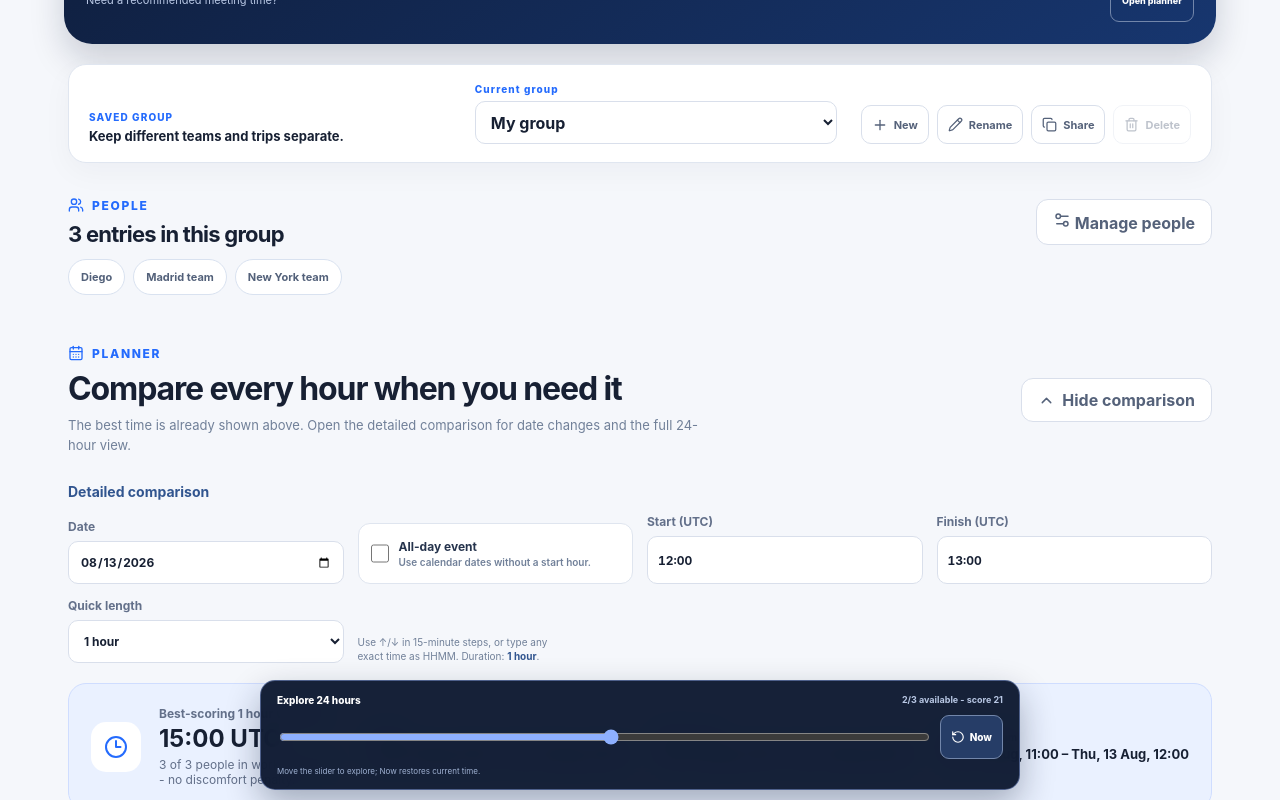
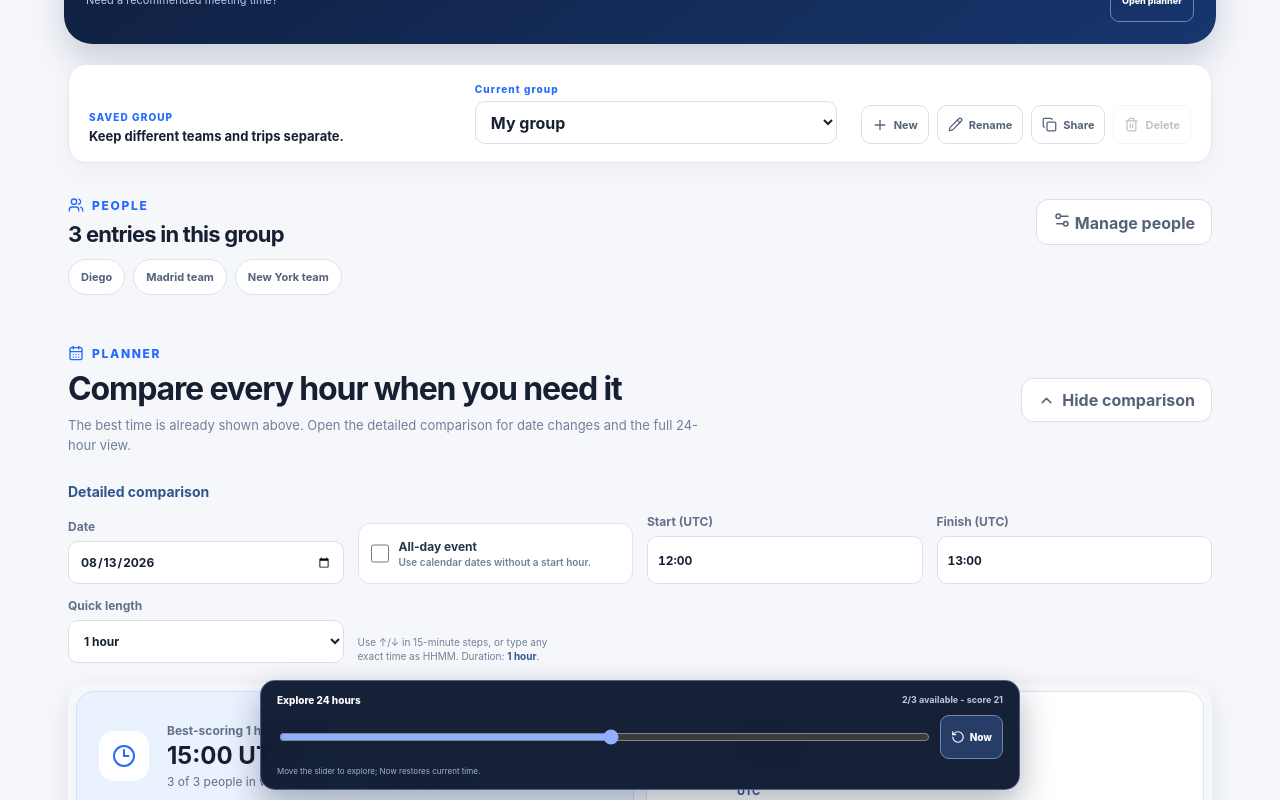
Before and after one commit to diegoboland-jpg/AtlasTime, a React (Vite) app: page / in a window 1280 px wide. Both pictures are taken after a click on the button "Plan Humanly". Shown: the part 425-1225 px from the top of the page. Built offline with nearby package versions, Linux system fonts and the light colour scheme.

Commit message:
Keep recommendation and local time visible

```diff
--- a/src/components/TimePlanner.tsx
+++ b/src/components/TimePlanner.tsx
@@ -45,6 +45,15 @@ export function TimePlanner({
   const finishClockMinutes = finishTotalMinutes % (24 * 60);
   const exactFinishValue = `${String(Math.floor(finishClockMinutes / 60)).padStart(2, "0")}:${String(finishClockMinutes % 60).padStart(2, "0")}`;
   const endsNextDay = finishTotalMinutes >= 24 * 60;
+  const deviceTimeZone = Intl.DateTimeFormat().resolvedOptions().timeZone || "UTC";
+  const devicePerson: Person = {
+    id: "current-device",
+    name: "My time",
+    city: deviceTimeZone.split("/").pop()?.replaceAll("_", " ") || deviceTimeZone,
+    timeZone: deviceTimeZone,
+    workStart: 0,
+    workEnd: 24,
+  };
 
   function selectExactStart(value: string) {
     const [hour, minute] = value.split(":").map(Number);
@@ -144,6 +153,7 @@ export function TimePlanner({
               </div>
             </div>
           ) : recommendation && (
+            <div className="planner-sticky-recommendation" aria-label="Recommended meeting time and my local time">
               <button
                 className="recommendation"
                 type="button"
@@ -158,15 +168,17 @@ export function TimePlanner({
                     {recommendation.penalty > 0 ? ` - discomfort penalty ${recommendation.penalty}` : " - no discomfort penalty"}.
                   </small>
                 </span>
-              <span className="local-times">
-                {people.map((person) => (
-                  <span key={person.id}>
-                    <small>{person.name}</small>
-                    <strong>{localRangeLabel(dateValue, recommendation.utcHour, durationMinutes, person)}</strong>
+              </button>
+              <aside className="my-time-recommendation" aria-label={`My time in ${deviceTimeZone}`}>
+                <span className="recommendation-icon"><Clock3 size={24} /></span>
+                <span className="my-time-copy">
+                  <span>My time</span>
+                  <strong>{formatInZone(dateAtUtcHour(dateValue, recommendation.utcHour), deviceTimeZone)}</strong>
+                  <small>{localRangeLabel(dateValue, recommendation.utcHour, durationMinutes, devicePerson)}</small>
+                  <em>{devicePerson.city}</em>
                 </span>
-                ))}
-              </span>
-            </button>
+              </aside>
+            </div>
           )}
 
           {!allDay && <MobilePlannerComparison
--- a/src/styles.css
+++ b/src/styles.css
@@ -288,7 +288,8 @@ input:focus, select:focus { border-color: #246bfd; box-shadow: 0 0 0 3px rgba(36
 .work-hours label { display: grid; gap: 5px; color: #7b879e; font-size: 10px; font-weight: 750; }
 .work-hours select { min-height: 44px; padding: 6px 8px; }
 
-.planner { overflow: hidden; }
+.planner.collapsed { overflow: hidden; }
+.planner.expanded { overflow: visible; }
 .planner-disclosure-heading { align-items: center; }
 .planner-helper { max-width: 650px; margin: 8px 0 0; color: #718099; font-size: 13px; line-height: 1.5; }
 .planner-toggle { display: inline-flex; align-items: center; justify-content: center; gap: 7px; white-space: nowrap; }
@@ -329,6 +330,21 @@ input:focus, select:focus { border-color: #246bfd; box-shadow: 0 0 0 3px rgba(36
   background: #eaf1ff; border: 1px solid #cfddff; padding: 22px; border-radius: 18px; margin-bottom: 22px;
   width: 100%; color: inherit; text-align: left; cursor: pointer;
 }
+.planner-sticky-recommendation {
+  position: sticky; z-index: 12; top: 8px; display: grid; grid-template-columns: repeat(2, minmax(0, 1fr)); gap: 12px;
+  margin-bottom: 22px; padding: 8px; border-radius: 22px; background: rgba(245,247,251,.96);
+  box-shadow: 0 8px 24px rgba(23,32,51,.1); backdrop-filter: blur(12px);
+}
+.planner-sticky-recommendation .recommendation { grid-template-columns: auto minmax(0, 1fr); margin: 0; }
+.my-time-recommendation {
+  min-width: 0; display: grid; grid-template-columns: auto minmax(0, 1fr); align-items: center; gap: 18px;
+  padding: 22px; border: 1px solid #dfe5ef; border-radius: 18px; background: white; color: #172033;
+}
+.my-time-copy { min-width: 0; display: block; }
+.my-time-copy > span { display: block; color: #63708a; font-size: 12px; font-weight: 800; }
+.my-time-copy > strong { display: block; margin-top: 3px; font-size: 24px; }
+.my-time-copy > small, .my-time-copy > em { display: block; margin-top: 4px; color: #63708a; font-size: 11px; font-style: normal; line-height: 1.35; }
+.my-time-copy > em { overflow: hidden; color: #31558f; font-weight: 750; text-overflow: ellipsis; white-space: nowrap; }
 .recommendation:hover { border-color: #8fb0ff; box-shadow: 0 8px 22px rgba(36,107,253,.09); }
 .recommendation-icon { width: 50px; height: 50px; display: grid; place-items: center; border-radius: 15px; background: white; color: #246bfd; }
 .recommendation-copy > span { display: block; color: #63708a; font-size: 12px; font-weight: 700; }
@@ -644,6 +660,13 @@ footer { max-width: 1200px; margin: auto; padding: 30px 28px 48px; display: flex
   .recommendation { grid-template-columns: auto minmax(0, 1fr); gap: 12px; padding: 16px; }
   .recommendation-icon { width: 44px; height: 44px; border-radius: 13px; }
   .recommendation .local-times { display: none; }
+  .planner-sticky-recommendation { top: 6px; gap: 8px; margin-inline: -4px; padding: 6px; border-radius: 17px; }
+  .planner-sticky-recommendation .recommendation, .my-time-recommendation { gap: 8px; padding: 12px 9px; border-radius: 13px; }
+  .planner-sticky-recommendation .recommendation-icon { width: 34px; height: 34px; border-radius: 10px; }
+  .planner-sticky-recommendation .recommendation-icon svg { width: 18px; height: 18px; }
+  .planner-sticky-recommendation .recommendation-copy > span, .my-time-copy > span { font-size: 8px; line-height: 1.2; }
+  .planner-sticky-recommendation .recommendation-copy > strong, .my-time-copy > strong { font-size: 18px; white-space: nowrap; }
+  .planner-sticky-recommendation .recommendation-copy > small, .my-time-copy > small, .my-time-copy > em { font-size: 8px; line-height: 1.25; }
   .mobile-planner-comparison { display: grid; gap: 13px; }
   .mobile-person-times { display: grid; gap: 8px; }
   .mobile-person-time {
@@ -748,6 +771,6 @@ footer { max-width: 1200px; margin: auto; padding: 30px 28px 48px; display: flex
 }
 
 @media (forced-colors: active) {
-  .hour-cell.working, .hour-cell.selected, .recommendation, .selected-person-time, .compact-time-card, .undo-toast { border: 1px solid CanvasText; }
+  .hour-cell.working, .hour-cell.selected, .recommendation, .my-time-recommendation, .selected-person-time, .compact-time-card, .undo-toast { border: 1px solid CanvasText; }
   .time-period-scene, .country-flag-backdrop { display: none; }
 }
```
Also changed, not shown: 2 other files (tests, documents, lock files or other folders). Lines whose indentation alone changed are shown as unchanged.
